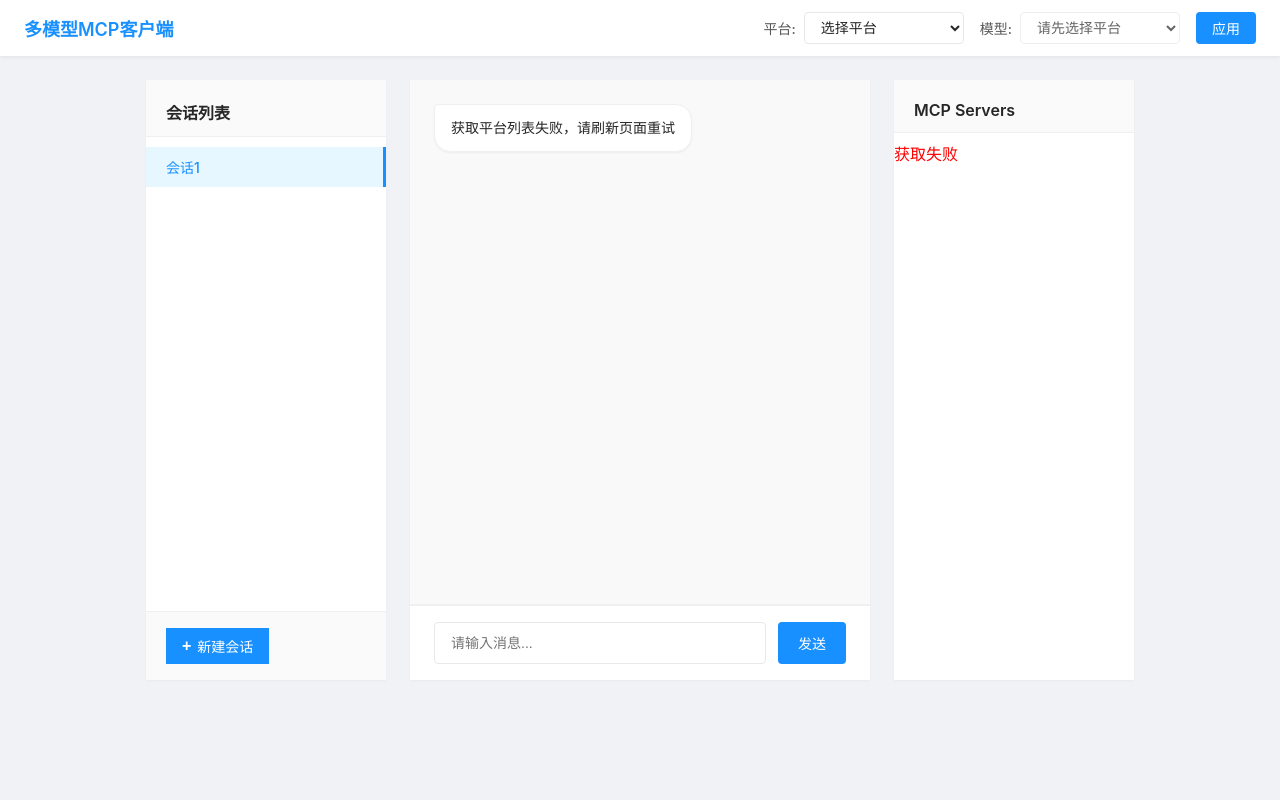
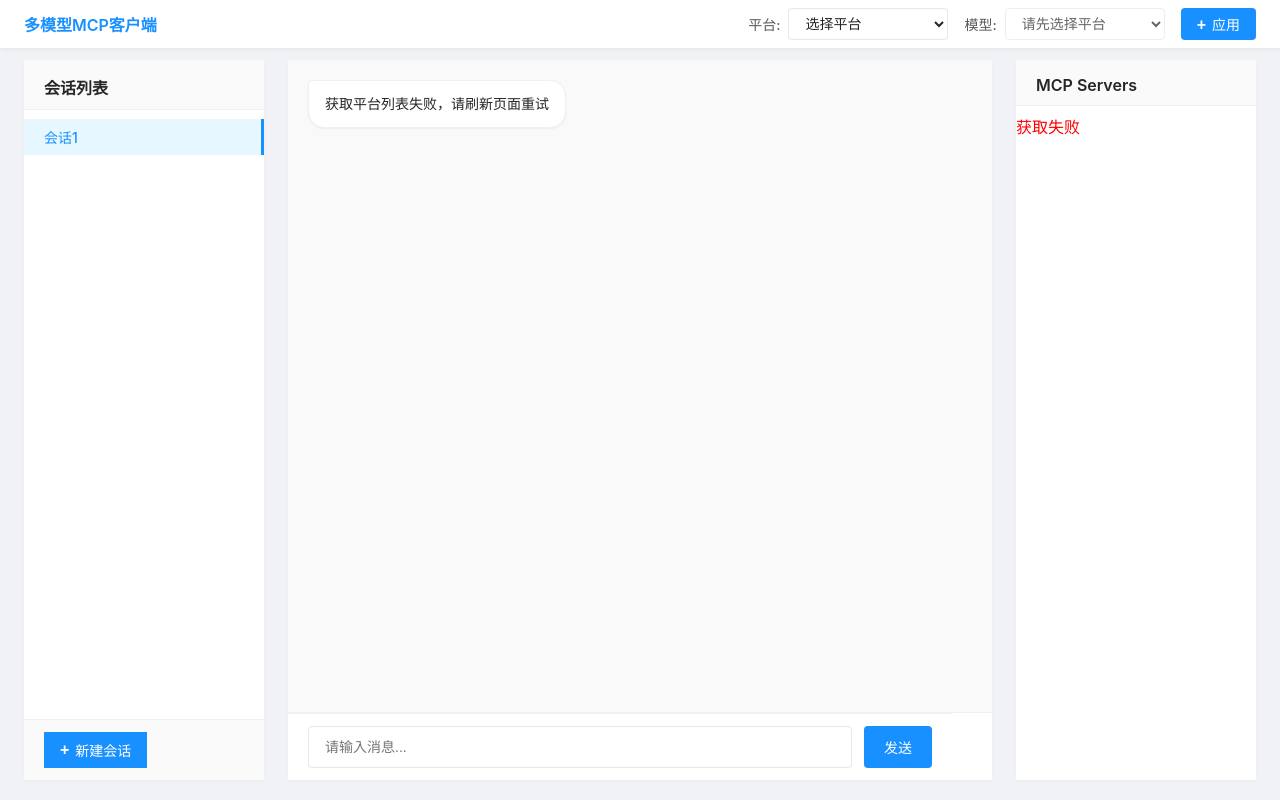
Before and after one commit to xiaoquisme/open-multiple-model-mcp-client, a plain HTML site: page src/ui/index.html in a window 1280 px wide. Drawn offline with Linux system fonts and the light colour scheme; no server answers.

Commit message:
feat: modify UI

```diff
--- a/src/ui/index.html
+++ b/src/ui/index.html
@@ -16,20 +16,24 @@
         .top-navbar {
             background: #fff;
             box-shadow: 0 1px 4px rgba(0,0,0,0.07);
-            padding: 12px 24px;
+            padding: 8px 24px;
             display: flex;
             justify-content: space-between;
             align-items: center;
+            width: 100%;
+            box-sizing: border-box;
         }
         .app-logo {
-            font-size: 18px;
+            font-size: 16px;
             font-weight: 600;
             color: #1890ff;
+            flex-shrink: 0;
         }
         .model-selector-container {
             display: flex;
             gap: 16px;
             align-items: center;
+            flex-shrink: 0;
         }
         .model-selector {
             display: flex;
@@ -69,29 +73,39 @@
         .model-apply-btn:hover {
             background: #40a9ff;
         }
+        .model-apply-btn:before {
+            content: "+";
+            margin-right: 6px;
+            font-size: 16px;
+            font-weight: bold;
+        }
         .main-layout {
             display: flex;
-            justify-content: center;
+            justify-content: space-between;
             align-items: flex-start;
-            margin: 24px auto;
-            max-width: 1200px;
+            margin: 12px auto 0;
+            padding: 0 24px;
+            width: 100%;
+            max-width: 100%;
             gap: 24px;
+            box-sizing: border-box;
         }
         .sidebar {
             width: 240px;
             background: #fff;
-            height: 600px;
+            height: calc(100vh - 80px);
             display: flex;
             flex-direction: column;
             padding: 0;
             border: none;
             box-shadow: 0 1px 2px rgba(0,0,0,0.04);
             overflow: hidden;
+            flex-shrink: 0;
         }
         .session-list-title {
             font-size: 16px;
             font-weight: 600;
-            padding: 20px 0 12px 20px;
+            padding: 15px 0 10px 20px;
             color: #262626;
             border-bottom: 1px solid #f0f0f0;
             background: #fafafa;
@@ -103,14 +117,14 @@
             padding: 8px 0;
         }
         .session-item {
-            padding: 10px 20px;
+            padding: 8px 20px;
             font-size: 14px;
             color: #595959;
             border-bottom: none;
             cursor: pointer;
             background: none;
             transition: all 0.2s;
-            margin: 2px 0;
+            margin: 1px 0;
         }
         .session-item:hover {
             background: #f5f5f5;
@@ -122,7 +136,7 @@
             border-right: 3px solid #1890ff;
         }
         .session-actions {
-            padding: 16px 20px;
+            padding: 12px 20px;
             background: #fafafa;
             border-top: 1px solid #f0f0f0;
         }
@@ -150,21 +164,24 @@
             font-weight: bold;
         }
         .chat-container {
-            width: 460px;
+            flex: 1;
+            min-width: 700px;
+            max-width: 1200px;
             background: #fff;
             display: flex;
             flex-direction: column;
-            height: 600px;
+            height: calc(100vh - 80px);
             border: none;
             box-shadow: 0 1px 2px rgba(0,0,0,0.04);
             margin: 0;
         }
         .chat-messages {
             flex: 1;
-            padding: 24px;
+            padding: 20px;
             overflow-y: auto;
             border-bottom: 1px solid #f0f0f0;
             background: #f9f9f9;
+            height: calc(100% - 65px);
         }
         .message {
             margin-bottom: 20px;
@@ -174,7 +191,7 @@
             justify-content: flex-end;
         }
         .message-content {
-            max-width: 80%;
+            max-width: 90%;
             padding: 12px 16px;
             font-size: 14px;
             line-height: 1.6;
@@ -241,9 +258,11 @@
         }
         .chat-input-area {
             display: flex;
-            padding: 16px 24px;
+            padding: 12px 20px;
             background: #fff;
             border-top: 1px solid #f0f0f0;
+            width: calc(100% - 40px);
+            box-sizing: border-box;
         }
         .chat-input {
             flex: 1;
@@ -278,18 +297,19 @@
         .server-list-container {
             width: 240px;
             background: #fff;
-            height: 600px;
+            height: calc(100vh - 80px);
             padding: 0;
             display: flex;
             flex-direction: column;
             border: none;
             box-shadow: 0 1px 2px rgba(0,0,0,0.04);
             overflow: hidden;
+            flex-shrink: 0;
         }
         .server-list-title {
             font-size: 16px;
             font-weight: 600;
-            padding: 20px 0 12px 20px;
+            padding: 15px 0 10px 20px;
             color: #262626;
             border-bottom: 1px solid #f0f0f0;
             background: #fafafa;
@@ -301,10 +321,10 @@
             padding: 8px 0;
         }
         .server-item {
-            padding: 10px 20px;
+            padding: 8px 20px;
             font-size: 14px;
             color: #595959;
-            margin: 2px 0;
+            margin: 1px 0;
             cursor: pointer;
             transition: background 0.2s;
         }
```
